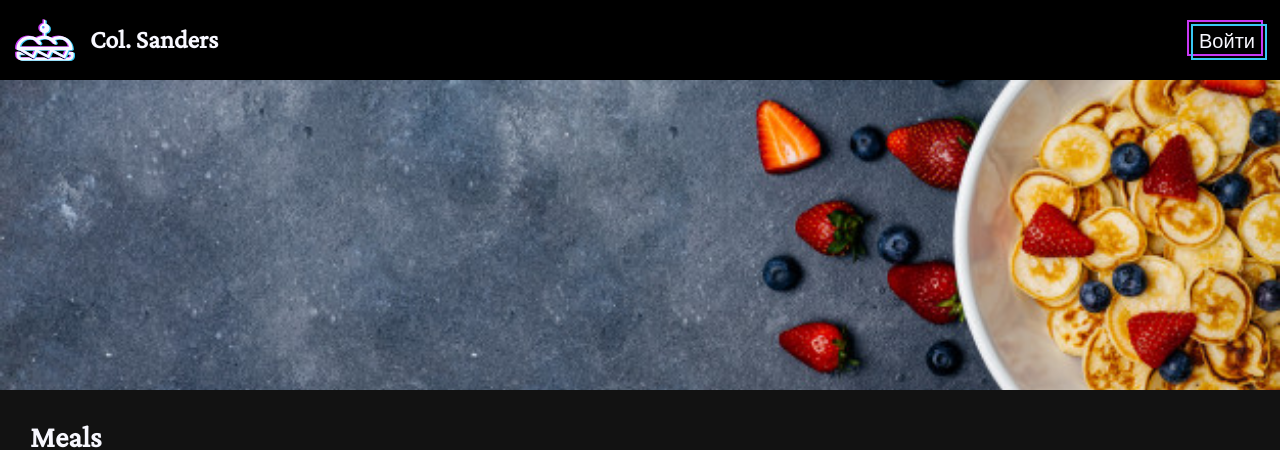
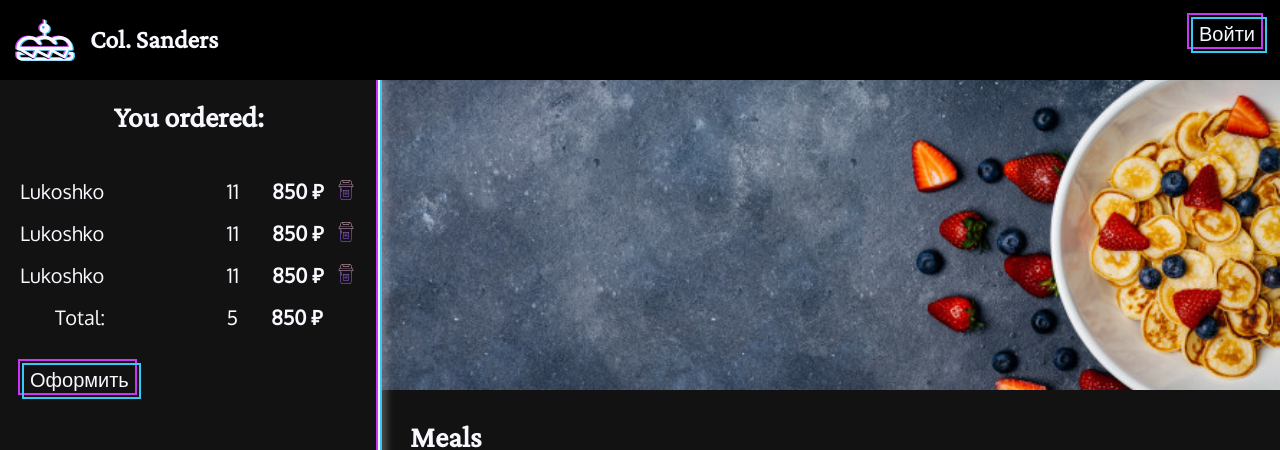
Before and after one commit to Mullla/glo_react_sanders, a React (Create React App) app: page / in a window 1280 px wide. Shown: the top 450 px of the page. Built offline with nearby package versions, Linux system fonts and the light colour scheme.

Commit message:
added order sidebar

```diff
--- a/src/App.js
+++ b/src/App.js
@@ -4,6 +4,7 @@
 import { NavBar } from './Components/NavBar';
 import { Menu } from './Components/Menu';
 import { ModalItem } from './Components/ModalItem';
+import { Order } from './Components/Order';
 
 
 function App() {
@@ -18,6 +19,7 @@
     <>
       <GlobalStyle />
       <NavBar />
+      <Order />
       <Menu setOpenItem={setOpenItem}/>
       <ModalItem openItem={openItem} setOpenItem={setOpenItem}/>
     </>
--- /dev/null
+++ b/src/Components/Btn.js
@@ -0,0 +1,38 @@
+import styled from 'styled-components';
+
+export const Btn = styled.button`
+  padding: 5px 10px;
+  font-size: 20px;
+  background-color: transparent;
+  border: none;
+  color: inherit;
+  position: relative;
+  transition: all 0.3s ease-in-out;
+  margin-bottom: 25px;
+  margin-top: auto;
+  ::before {
+    content: '';
+    border: 2px solid #C838F4;
+    top: -2px;
+    left: -2px;
+    width: 100%;
+    height: 100%;
+    position: absolute;
+  }
+  ::after {
+    content: '';
+    border: 2px solid #38c8f4;
+    bottom: -2px;
+    right: -2px;
+    width: 100%;
+    height: 100%;
+    position: absolute;
+  }
+
+  :hover {
+    transform: scale(1.1);
+    ::before, ::after {
+      opacity: 0.4;
+    }
+  }
+`;
--- a/src/Components/Menu.js
+++ b/src/Components/Menu.js
@@ -6,6 +6,7 @@
 
 const MenuStyled = styled.main`
   margin-top: 80px;
+  margin-left: 380px;
 `;
 
 const SectionMenu = styled.section`
--- a/src/Components/ModalItem.js
+++ b/src/Components/ModalItem.js
@@ -1,5 +1,6 @@
 import React from 'react';
 import styled from 'styled-components';
+import { Btn } from './Btn';
 
 const Overlay = styled.div`
   position: fixed;
@@ -33,48 +34,12 @@
   background-image: url(${ ({ img }) => img});
   background-size: cover;
   background-position: center;
+  margin: -5px;
   margin-bottom: 20px;
-  width: 100%;
+  width: 102%;
 `;
 
-const Btn = styled.button`
-  padding: 5px 10px;
-  font-size: 20px;
-  background-color: transparent;
-  border: none;
-  color: inherit;
-  position: relative;
-  transition: all 0.4s ease-in-out;
-  margin-bottom: 25px;
-  margin-top: auto;
-  ::before {
-    content: '';
-    border: 2px solid #C838F4;
-    top: -2px;
-    left: -2px;
-    width: 100%;
-    height: 100%;
-    position: absolute;
-  }
-  ::after {
-    content: '';
-    border: 2px solid #38c8f4;
-    bottom: -2px;
-    right: -2px;
-    width: 100%;
-    height: 100%;
-    position: absolute;
-  }
-
-  :hover {
-    transform: scale(1.1);
-    ::before, ::after {
-      opacity: 0.4;
-    }
-  }
-`;
-
-const Info = styled.div`
+const Info = styled.section`
   width: 100%;
   display: flex;
   justify-content: space-between;
--- a/src/Components/NavBar.js
+++ b/src/Components/NavBar.js
@@ -1,13 +1,14 @@
 import React from 'react';
 import styled from 'styled-components';
 import logoImg from '../img/logo.svg';
+import { Btn } from './Btn';
 
 
 const NavBarStyled = styled.header`
   position: fixed;
   top: 0;
   left: 0;
-  z-index: 999;
+  z-index: 10;
   height: 80px;
   width: 100vw;
   display: flex;
@@ -31,40 +32,6 @@
   width: 60px;
 `;
 
-const Btn = styled.button`
-  padding: 5px 10px;
-  font-size: 20px;
-  background-color: transparent;
-  border: none;
-  color: inherit;
-  position: relative;
-  transition: all 0.4s ease-in-out;
-  ::before {
-    content: '';
-    border: 2px solid #C838F4;
-    top: -2px;
-    left: -2px;
-    width: 100%;
-    height: 100%;
-    position: absolute;
-  }
-  ::after {
-    content: '';
-    border: 2px solid #38c8f4;
-    bottom: -2px;
-    right: -2px;
-    width: 100%;
-    height: 100%;
-    position: absolute;
-  }
-
-  :hover {
-    transform: scale(1.1);
-    ::before, ::after {
-      opacity: 0.4;
-    }
-  }
-`;
 
 export const NavBar = () => (
   <NavBarStyled>
--- /dev/null
+++ b/src/Components/Order.js
@@ -0,0 +1,74 @@
+import React from 'react';
+import styled from 'styled-components';
+import { Btn } from './Btn';
+import { OrderListItem } from './OrderListItem';
+
+const OrderStyled = styled.section`
+  display: flex;
+  flex-direction: column;
+  position: fixed;
+  top: 80px;
+  left: 0;
+  background: #121212;
+  border-right: 2px solid ghostwhite;
+  min-width: 380px;
+  height: calc(100% - 80px);
+  z-index: 2;
+  box-shadow:
+    inset -2px 0 0 0 #C838F4,
+    2px 0 0 0 #38c8f4,
+    7px 0 7px rgba(248,248,255, .25);
+  padding: 20px;
+`;
+
+const OrderTitle = styled.h2`
+  text-align: center;
+  margin-bottom: 30px;
+`;
+
+const OrderContent = styled.div`
+  flex-grow: 1;
+`;
+
+const OrderList = styled.ul`
+
+`;
+
+const Total = styled.div`
+  display: flex;
+  margin: 0 35px 30px;
+  & span:first-child{
+    flex-grow: 1;
+  }
+`;
+
+const TotalPrice = styled.span`
+  text-align: right;
+  margin-left: 20px;
+  min-width: 65px;
+  font-weight: 700;
+`;
+
+export const Order = () => {
+  return (
+    <OrderStyled>
+      <OrderTitle>You ordered: </OrderTitle>
+
+      <OrderContent>
+        <OrderList>
+          <OrderListItem />
+          <OrderListItem />
+          <OrderListItem />
+        </OrderList>
+
+        <Total>
+          <span>Total:</span>
+          <span>5</span>
+          <TotalPrice>850 ₽</TotalPrice>
+        </Total>
+
+        <Btn>Оформить</Btn>
+      </OrderContent>
+    </OrderStyled>
+  );
+};
--- /dev/null
+++ b/src/Components/OrderListItem.js
@@ -0,0 +1,37 @@
+import React from 'react';
+import styled from 'styled-components';
+import trashImage from '../img/trash.svg';
+
+const OrderItemStyled = styled.li`
+  display: flex;
+  margin: 15px 0;
+`;
+
+const DeleteBtn = styled.button`
+  background: url(${trashImage}) no-repeat center / cover;
+  width: 24px;
+  height: 24px;
+  border-color: transparent;
+  cursor: pointer;
+`;
+
+const ItemName = styled.span`
+  flex-grow: 1;
+`;
+
+const ItemPrice = styled.span`
+  margin-left: 20px;
+  margin-right: 10px;
+  min-width: 65px;
+  text-align: right;
+  font-weight: 700;
+`;
+
+export const OrderListItem = () => (
+  <OrderItemStyled>
+    <ItemName>Lukoshko</ItemName>
+    <span>11</span>
+    <ItemPrice>850 ₽</ItemPrice>
+    <DeleteBtn />
+  </OrderItemStyled>
+);
```
Also changed, not shown: src/img/trash.svg (added).
